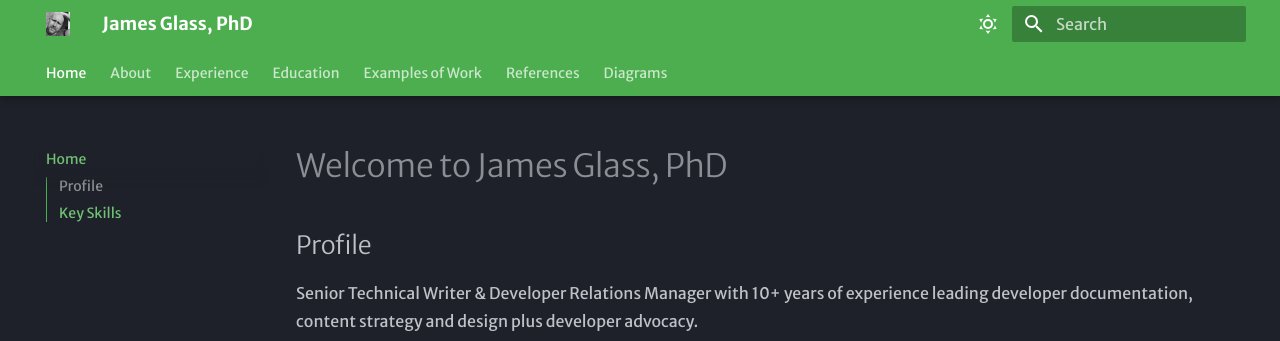
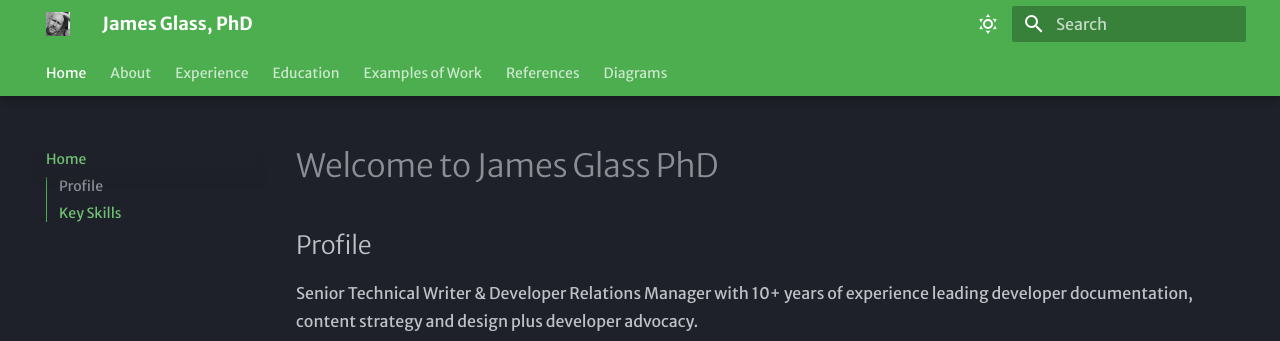
Before and after one commit to james-glass1999/MKDocs-James-Glass-PhD, an MkDocs documentation site: the page built from docs/index.md, in a window 1280 px wide and 1065 px high. Shown: the top 341 px of the window. Built offline with MkDocs 1.6.1 and Material for MkDocs 9.7.7, drawn with Linux system fonts in a browser that asks for light colours.

```diff
--- a/docs/index.md
+++ b/docs/index.md
@@ -1,4 +1,4 @@
-# Welcome to James Glass, PhD
+# Welcome to James Glass PhD
 
 ## Profile
 Senior Technical Writer & Developer Relations Manager with 10+ years of experience leading developer documentation, content strategy and design plus developer advocacy.
--- a/mkdocs.yml
+++ b/mkdocs.yml
@@ -75,7 +75,7 @@ nav:
   - Examples of Work:
       - CAD Trends: examples/cad-trends.md
       - CAD Software: examples/cad-software.md
-      - Start with Electrical Software: examples/start-with-electrical-software.md
+      - Start with elecworks: examples/start-with-elecworks.md
   - References: references/quotes.md
   - Diagrams: diagrams.md
 
```
Also changed, not shown: docs/examples/start-with-elecworks.md (renamed from docs/examples/start-with-electrical-software.md).
